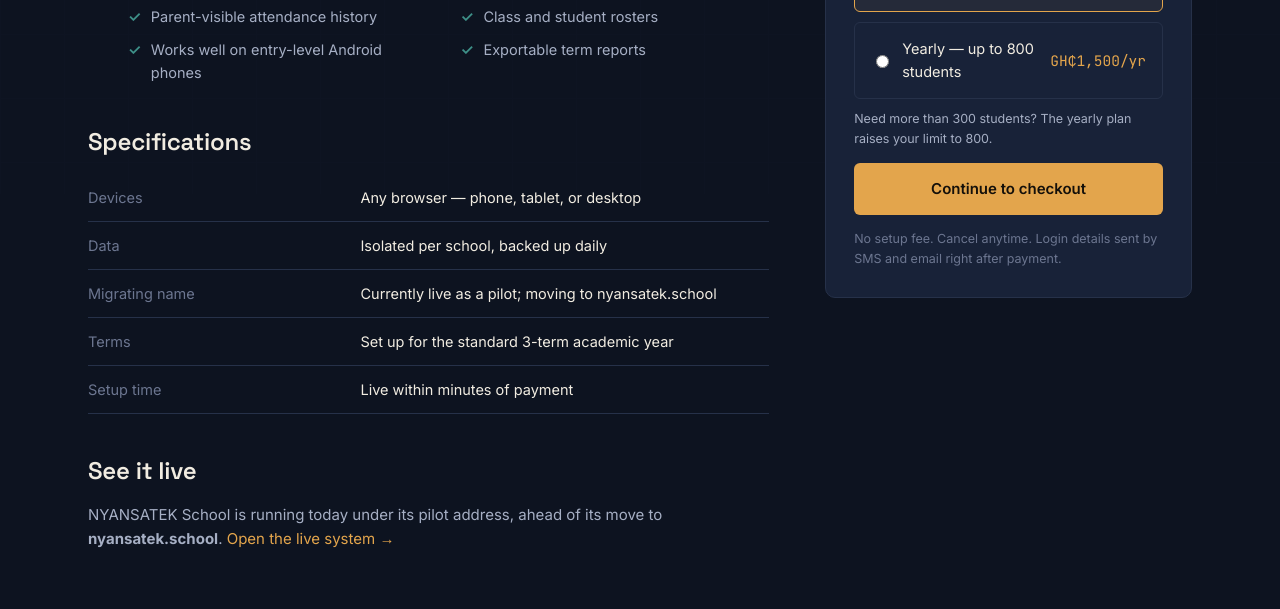
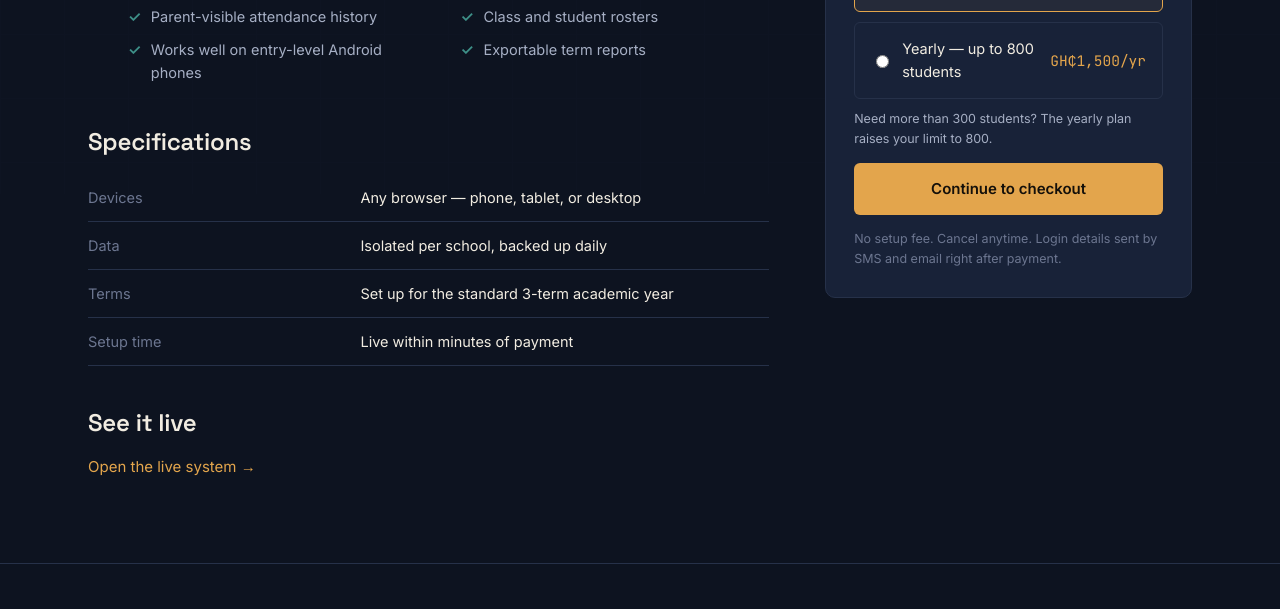
Before and after one commit to webstar-7/nyansatek-systems, a website: page product-school.html in a window 1280 px wide. Shown: the part 606-1215 px from the top of the page. Drawn offline with Linux system fonts and the light colour scheme.

Commit message:
Remove migrating name and pilot address from HTML
Removed references to the migrating name and pilot address.

```diff
--- a/product-school.html
+++ b/product-school.html
@@ -64,14 +64,12 @@
       <table class="spec-table">
         <tr><td>Devices</td><td>Any browser — phone, tablet, or desktop</td></tr>
         <tr><td>Data</td><td>Isolated per school, backed up daily</td></tr>
-        <tr><td>Migrating name</td><td>Currently live as a pilot; moving to nyansatek.school</td></tr>
         <tr><td>Terms</td><td>Set up for the standard 3-term academic year</td></tr>
         <tr><td>Setup time</td><td>Live within minutes of payment</td></tr>
       </table>
 
       <h2 style="font-size:24px; margin:44px 0 18px;">See it live</h2>
       <p style="color:var(--text-dim); font-size:15px;">
-        NYANSATEK School is running today under its pilot address, ahead of its move to <strong>nyansatek.school</strong>.
         <a href="https://nyansatek.school" target="_blank" rel="noopener" style="color:var(--gold);">Open the live system →</a>
       </p>
     </div>
```
